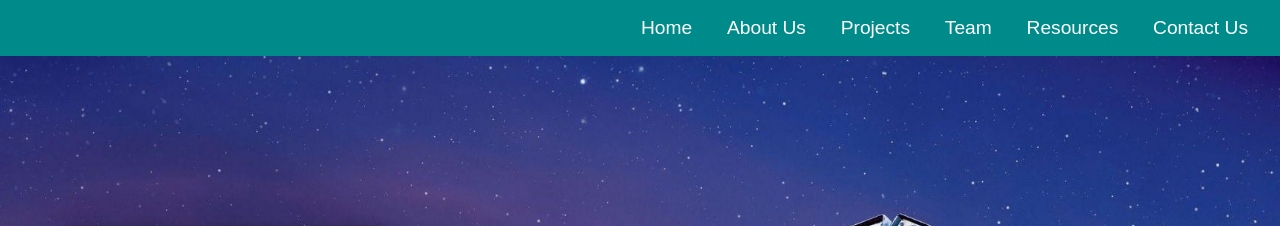
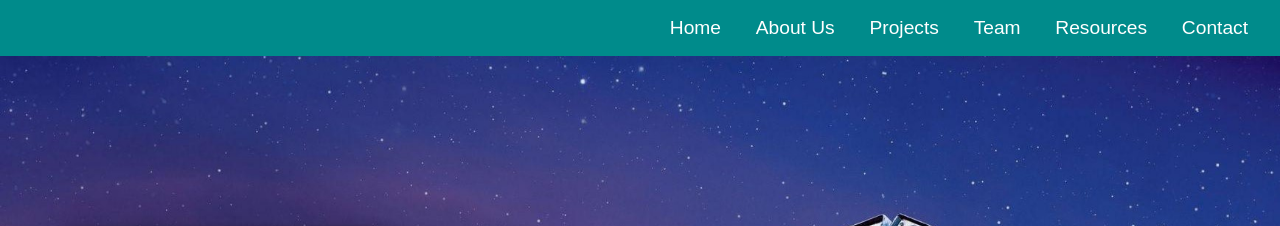
Before and after one commit to HighSeinberg/ERC-Website, a plain HTML site: page index.html in a window 1280 px wide. Shown: the top 226 px of the page. Drawn offline with Linux system fonts and the light colour scheme; a web font is replaced by a local one.

Commit message:
Update index.html

```diff
--- a/index.html
+++ b/index.html
@@ -26,7 +26,7 @@
                 <a class="link" href="index_projects.html">Projects</a>
                 <a class="link" href="#team">Team</a>
                 <a class="link" href="#resources">Resources</a>
-                <a class="link" href="#contact">Contact Us</a>
+                <a class="link" href="#contact">Contact</a>
                 <a href="javascript:void(0);" class="icon" onclick="myFunction()">
                     <i class="fa fa-bars"></i>
                 </a>
```
